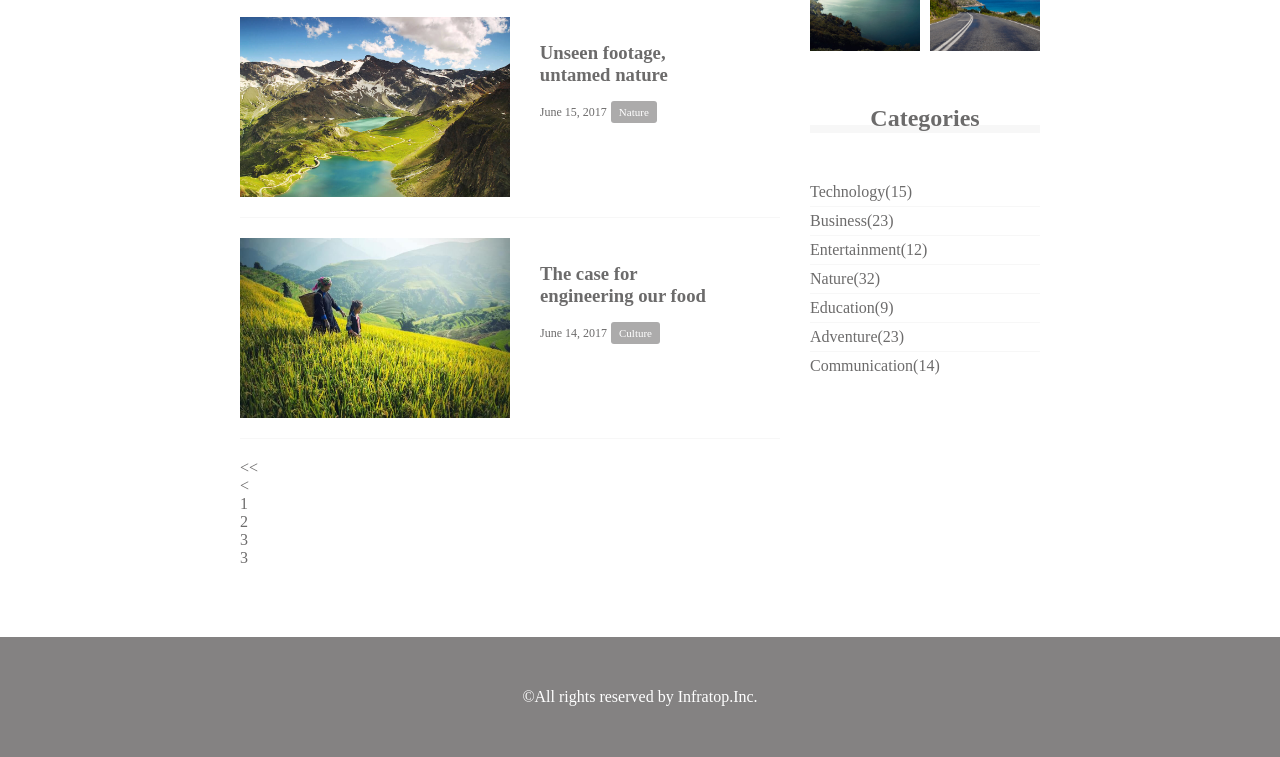
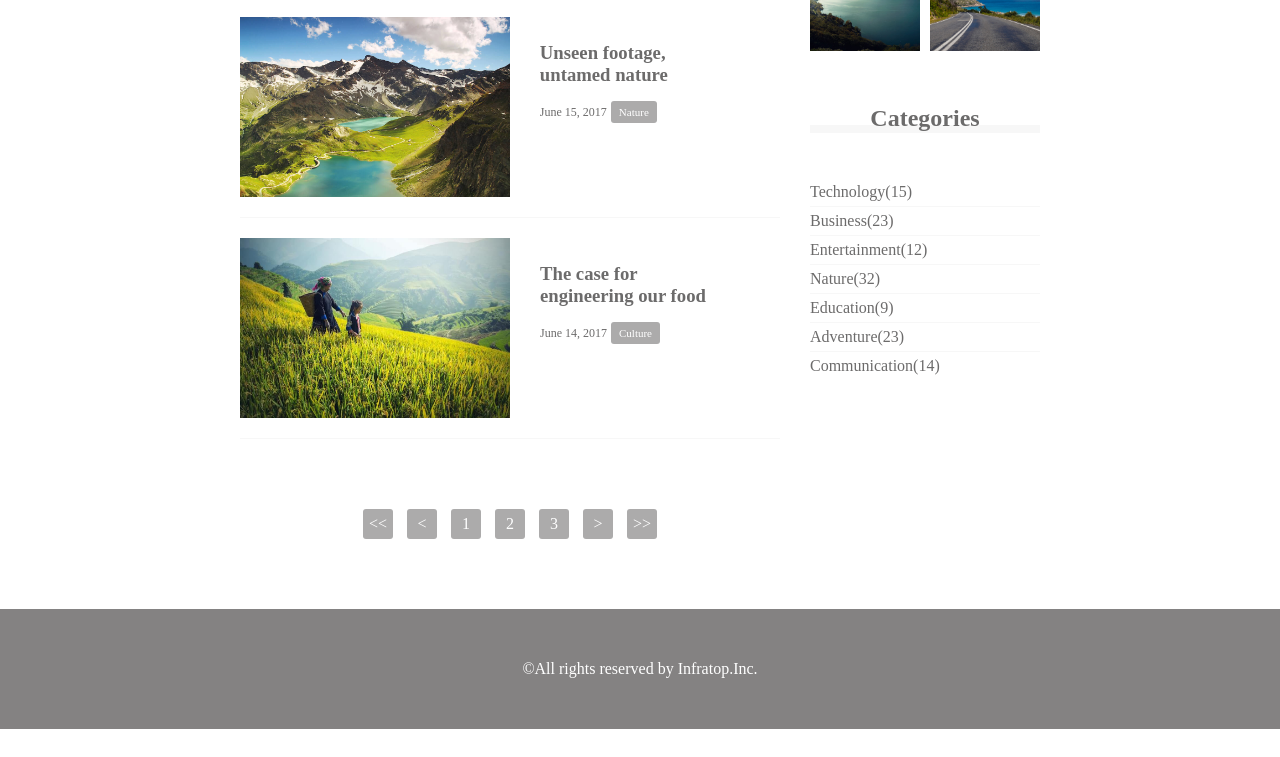
Before and after one commit to iamyukiko/caravan, a plain HTML site: page index.html in a window 1280 px wide. Shown: the part 1193-1950 px from the top of the page. After the commit the page ends 1922 px from the top, so only its background shows below. Drawn offline with Linux system fonts and the light colour scheme.

Commit message:
[Update]again

```diff
--- a/index.html
+++ b/index.html
@@ -117,7 +117,8 @@
         <p>1</p>
         <p>2</p>
         <p>3</p>
-        <p>3</p>
+        <p>></p>
+        <p>>></p>
       </div>
       </section>
 
--- a/style.css
+++ b/style.css
@@ -115,6 +115,22 @@ main{
   font-size: 11px;
 }
 
+.pagination{
+  text-align: center;
+  padding-top: 50px;
+}
+
+.pagination p{
+  display: inline-block;
+  width: 30px;
+  height: 30px;
+  margin: 0 5px;
+  color: #fff;
+  background-color:#acabab;
+  border-radius: 3px;
+  line-height: 30px;
+}
+
 .sidebar{
   width: 230px;
 }
@@ -157,7 +173,7 @@ main{
 }
 
 .instagram-box:nth-child(odd){
- margin: 0 10px 10px 0;
+ margin-right: 10px;
 }
 
 .instagram-box:nth-child(1){
```
